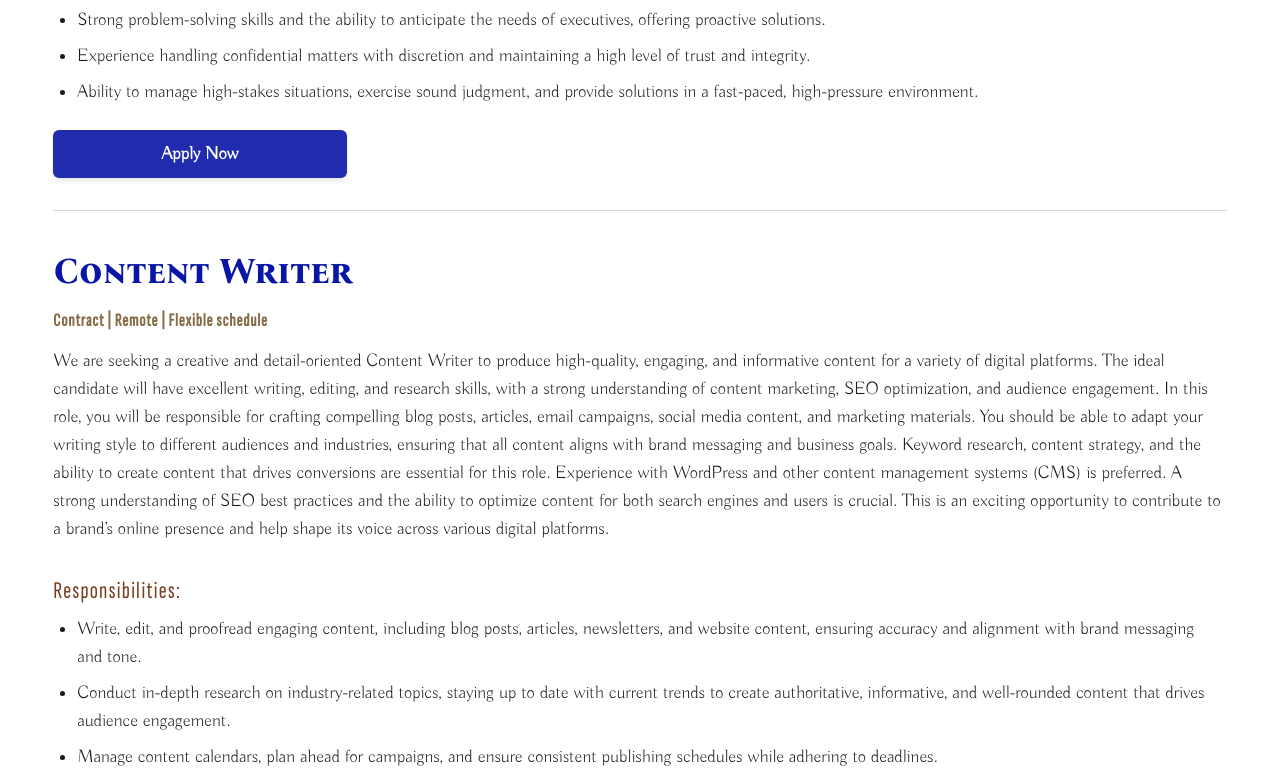
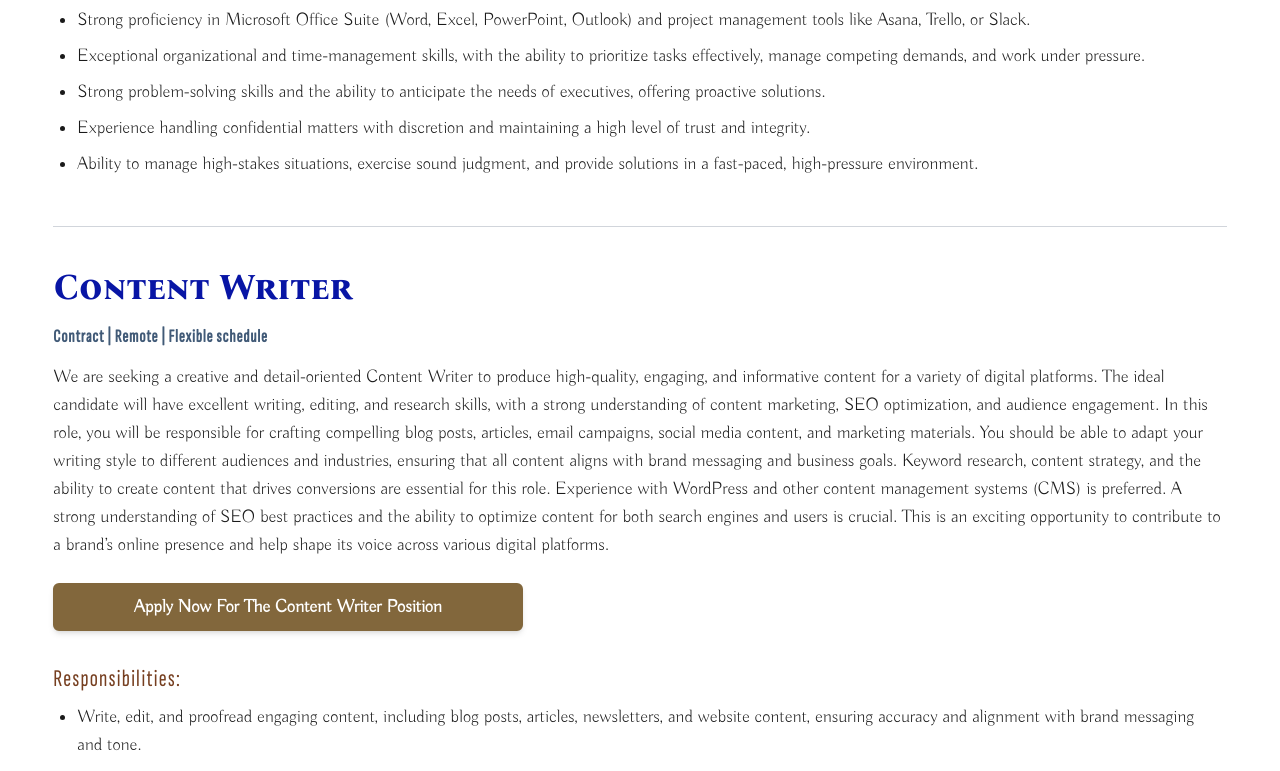
Before and after one commit to tmchuynh/phoenix-code-studio, a Next.js app: page /info/careers in a window 1280 px wide. Shown: the part 1600-2371 px from the top of the page. Built offline with nearby package versions, Linux system fonts and the light colour scheme.

Commit message:
move apply button

```diff
--- a/src/app/info/careers/page.tsx
+++ b/src/app/info/careers/page.tsx
@@ -63,12 +63,23 @@ const JobListingsPage: FC = () => {
             <h2 className="font-semibold text-secondary">{job.title}</h2>
 
             {/* Additional Information */}
-            <h3 className="mt-1 p-0 text-accent-1 text-sm md:text-md lg:text-lg">
+            <h3 className="mt-1 p-0 text-accent-5 text-sm md:text-md lg:text-lg">
               {job.information}
             </h3>
 
             {/* Job Description */}
-            <p className="mt-3 text-lg">{job.description}</p>
+            <p className="mt-3">{job.description}</p>
+
+            {/* Call to Action */}
+            <div className="mt-6">
+              <Button
+                variant={"accent"}
+                onClick={() => router.push("/applicant-submission")}
+                className="py-3 w-2/5 text-lg"
+              >
+                Apply Now For The {job.title} Position
+              </Button>
+            </div>
 
             {/* Responsibilities */}
             <div className="mt-4">
@@ -89,17 +100,6 @@ const JobListingsPage: FC = () => {
                 ))}
               </ul>
             </div>
-
-            {/* Call to Action */}
-            <div className="mt-6">
-              <Button
-                variant={"secondary"}
-                onClick={() => router.push("/applicant-submission")}
-                className="px-6 py-3 w-1/4 text-lg"
-              >
-                Apply Now
-              </Button>
-            </div>
           </section>
         ))}
       </section>
```
